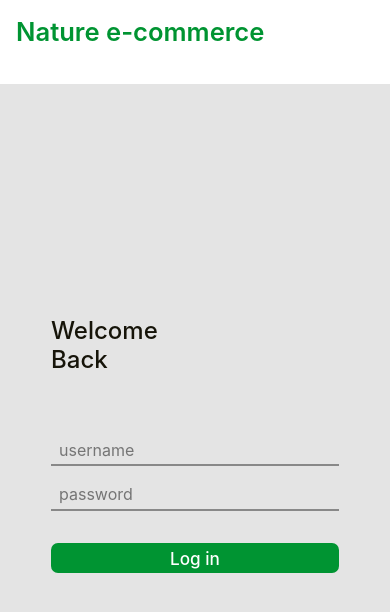
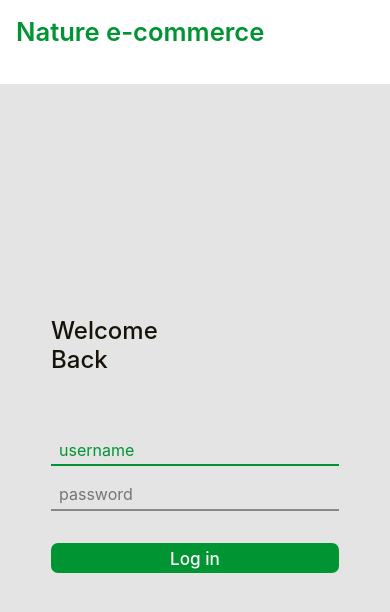
Before and after one commit to paccao/nature-ecommerce, a React (Create React App) app in the folder client/: page /login in a window 390 px wide. Shown: the top 612 px of the page. Built offline with nearby package versions, Linux system fonts and the light colour scheme.

Commit message:
cart modal in mobile view MVP

```diff
--- a/client/src/App.tsx
+++ b/client/src/App.tsx
@@ -48,7 +48,7 @@ function App() {
 		<ThemeProvider theme={lightTheme}>
 			<GlobalStyle />
 			<Header />
-			<AppWrapper className="App">
+			<AppWrapper className="App" isOpen={isOpen}>
 				<main>
 					<Routes>
 						<Route path="/" element={<Products />} />
@@ -75,7 +75,7 @@ const GlobalStyle = createGlobalStyle`
 		}
 	`
 
-const AppWrapper = styled.div`
+const AppWrapper = styled.div<{ isOpen: boolean }>`
 	max-width: 1368px;
 	min-height: 100vh;
 	margin: 0 auto;
--- a/client/src/components/CartModal/CartModal.tsx
+++ b/client/src/components/CartModal/CartModal.tsx
@@ -6,6 +6,7 @@ import useTotalCost from '../../hooks/useTotalCost'
 import AccountDetails from '../AccountDetails/AccountDetails'
 import GenericButton from '../global/GenericButton'
 import CartItem from '../CartAside/CartItem'
+import CloseModalButton from '../CloseModalButton/CloseModalButton'
 
 function CartModal() {
 	const { data } = useCart()
@@ -23,7 +24,10 @@ function CartModal() {
 			<div className="innerWrapper">
 				<section className="section-wrapper">
 					<AccountDetails />
-					<h2>Cart</h2>
+					<header>
+						<h2>Cart</h2>
+						<CloseModalButton />
+					</header>
 					<ul className="cart-list">
 						{data?.productsToMap?.map((cartProduct) => (
 							<CartItem
@@ -50,23 +54,27 @@ function CartModal() {
 export default CartModal
 
 const Wrapper = styled.div`
-	.innerWrapper {
-		background-color: #fff;
-		min-height: 87vh;
-		border-radius: ${(props) => props.theme.borderRadius};
-		border: 2px solid #dcd3d3;
-		padding: 1rem 0.2rem 0.8rem 0.2rem;
-		margin: 1rem;
-		position: absolute;
-		top: 0;
-		left: 0;
-	}
+	background-color: #fff;
+	min-height: 100vh;
+	padding: 1rem 0.2rem 0.8rem 0.2rem;
+	position: fixed;
+	top: 0;
+	left: 0;
+	width: 100%;
+
 	.section-wrapper {
-		display: flex;
+		/* display: flex;
 		flex-direction: column;
 		justify-content: space-between;
-		height: 100%;
+		height: 100%; */
 		padding: 0rem 1.1rem;
+
+		> header {
+			margin-top: 0.5rem;
+			display: flex;
+			justify-content: space-between;
+			align-items: center;
+		}
 
 		.cart-list {
 			overflow: auto;
--- /dev/null
+++ b/client/src/components/CloseModalButton/CloseModalButton.tsx
@@ -0,0 +1,34 @@
+import React from 'react'
+import styled from 'styled-components'
+import menuOpenState from '../../atoms/menuOpenState'
+import menuActiveClassname from '../../atoms/menuActiveClassname'
+import { useRecoilState } from 'recoil'
+import { X } from 'react-feather'
+import { lightTheme } from '../../themes/appTheme'
+type Props = {
+	fixed?: boolean
+}
+
+const CloseModalButton: React.FC<Props> = (props) => {
+	const [isOpen, setIsOpen] = useRecoilState(menuOpenState)
+	const [activeClassname, setActiveClassname] =
+		useRecoilState(menuActiveClassname)
+
+	const toggleMenu = (): void => {
+		setIsOpen(() => !isOpen)
+		setActiveClassname(() => (isOpen ? '' : 'active'))
+	}
+	return (
+		<MenuButton className={`${activeClassname}`} onClick={toggleMenu}>
+			<X size="1.7em" color={lightTheme.textColor} />
+		</MenuButton>
+	)
+}
+
+const MenuButton = styled.button<Props>`
+	all: unset;
+	cursor: pointer;
+	transform: translateY(4px);
+`
+
+export default CloseModalButton
--- a/client/src/pages/Login.tsx
+++ b/client/src/pages/Login.tsx
@@ -61,6 +61,7 @@ function Login() {
 							pattern: /^[A-Za-z]{3,20}$/,
 						})}
 						placeholder="username"
+						autoFocus
 					/>
 					{errors.username && (
 						<ErrorText>
@@ -86,7 +87,9 @@ function Login() {
 					{loginSuccess === 'false' && (
 						<ErrorText>Incorrect credentials, try again.</ErrorText>
 					)}
-					<GenericButton {...{ innerText: 'Log in', type: 'submit' }} />
+					<GenericButton
+						{...{ innerText: 'Log in', type: 'submit' }}
+					/>
 				</form>
 			</section>
 		</Wrapper>
```
